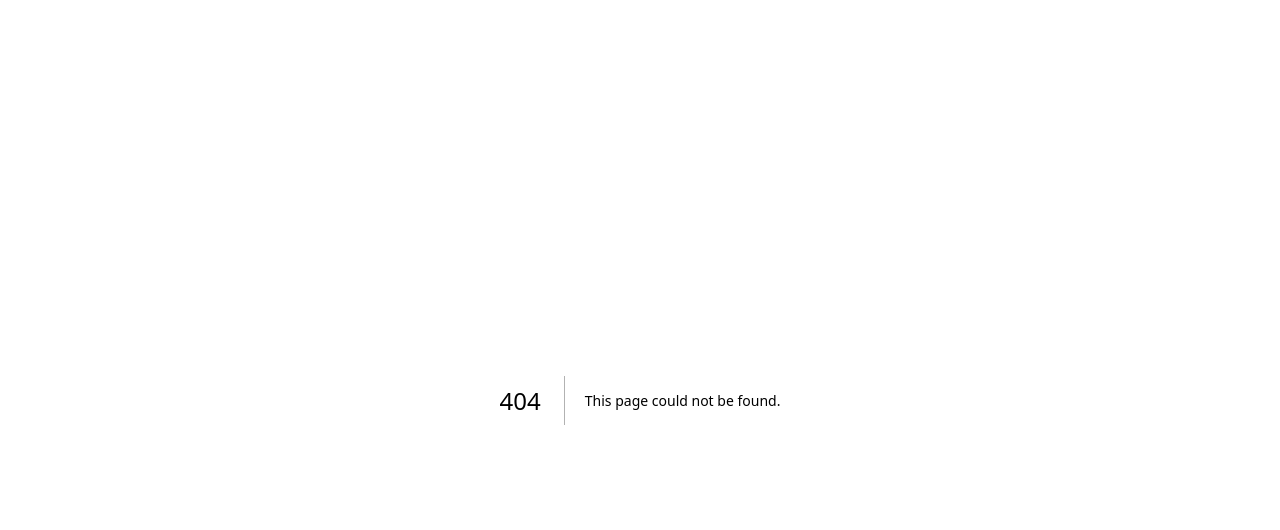
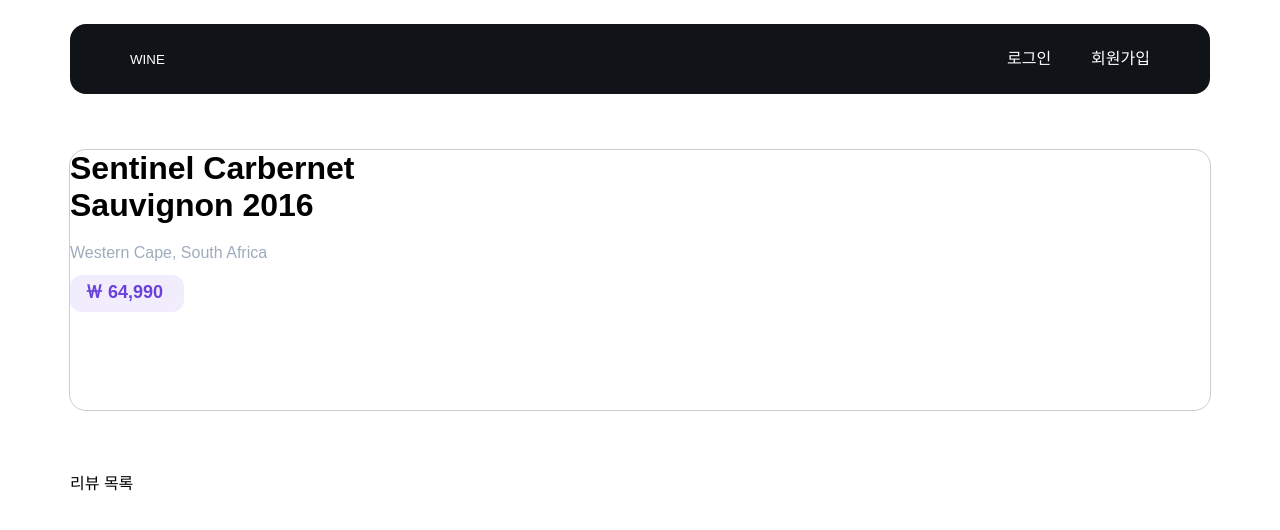
Before and after one commit to jaehyeongjung/Wine-project, a Next.js app: page /wines/1 in a window 1280 px wide. Before the commit this address had no page. Shown: the top 530 px of the page. Built offline with nearby package versions, Linux system fonts and the light colour scheme.

Commit message:
chore: 상세페이지 기초 구현 #19

```diff
--- a/pages/components/common/Input.tsx
+++ b/pages/components/common/Input.tsx
@@ -20,6 +20,8 @@ const Input: React.FC<InputProps> = ({
   label,
   size = 'login',
 }) => {
+  const borderRadius = size === 'search' ? '50px' : '16px';
+
   return (
     <div className={styles.inputContainer}>
       {label && <label className={styles.label}>{label}</label>}
@@ -38,6 +40,7 @@ const Input: React.FC<InputProps> = ({
         value={value}
         onChange={onChange}
         className={`${styles.input} ${styles[size]} ${type === 'search' ? styles.search : ''}`}
+        style={{ borderRadius }}
       />
     </div>
   );
--- /dev/null
+++ b/pages/wines/[id].tsx
@@ -0,0 +1,31 @@
+import React from 'react';
+import { useRouter } from 'next/router';
+import Header from '../../components/layout/Header';
+import styles from './detail.module.css';
+import useDevice from '../../hooks/useDevice';
+
+const DetailPage: React.FC = () => {
+  const router = useRouter();
+  const { wineid } = router.query;
+  const { mode } = useDevice();
+
+  return (
+    <div className={`${styles.container} ${styles[`container_${mode}`]}`}>
+      <Header />
+      <div className={`${styles.content} ${styles[`content_${mode}`]}`}>
+        <h1>
+          Sentinel Carbernet
+          <br />
+          Sauvignon 2016
+        </h1>
+        <p className={styles.descripotion}>Western Cape, South Africa</p>
+        <p className={styles.price}>￦ 64,990</p>
+      </div>
+      <div className={`${styles.review} ${styles[`review_${mode}`]}`}>
+        <p>리뷰 목록</p>
+      </div>
+    </div>
+  );
+};
+
+export default DetailPage;
--- /dev/null
+++ b/pages/wines/detail.module.css
@@ -0,0 +1,35 @@
+.container {
+  max-width: 1140px;
+  margin: auto;
+}
+
+.content {
+  outline: 1px solid #ccc;
+  border-radius: 16px;
+  max-width: 1140px;
+  height: 260px;
+  margin: 80px auto 0;
+  margin-bottom: 60px;
+}
+
+.price {
+  font-size: var(--text-2lg);
+  font-weight: var(--font-bold);
+  line-height: var(--line-height-xs-small);
+  color: var(--purple100);
+  border-radius: 12px;
+  width: 114px;
+  height: 37px;
+  padding: 8px 15px;
+  background-color: var(--purple10);
+}
+
+.descripotion {
+  margin-top: 20px;
+  margin-bottom: 13px;
+  color: var(--gray500);
+}
+
+.review {
+  margin-bottom: 22px;
+}
```
